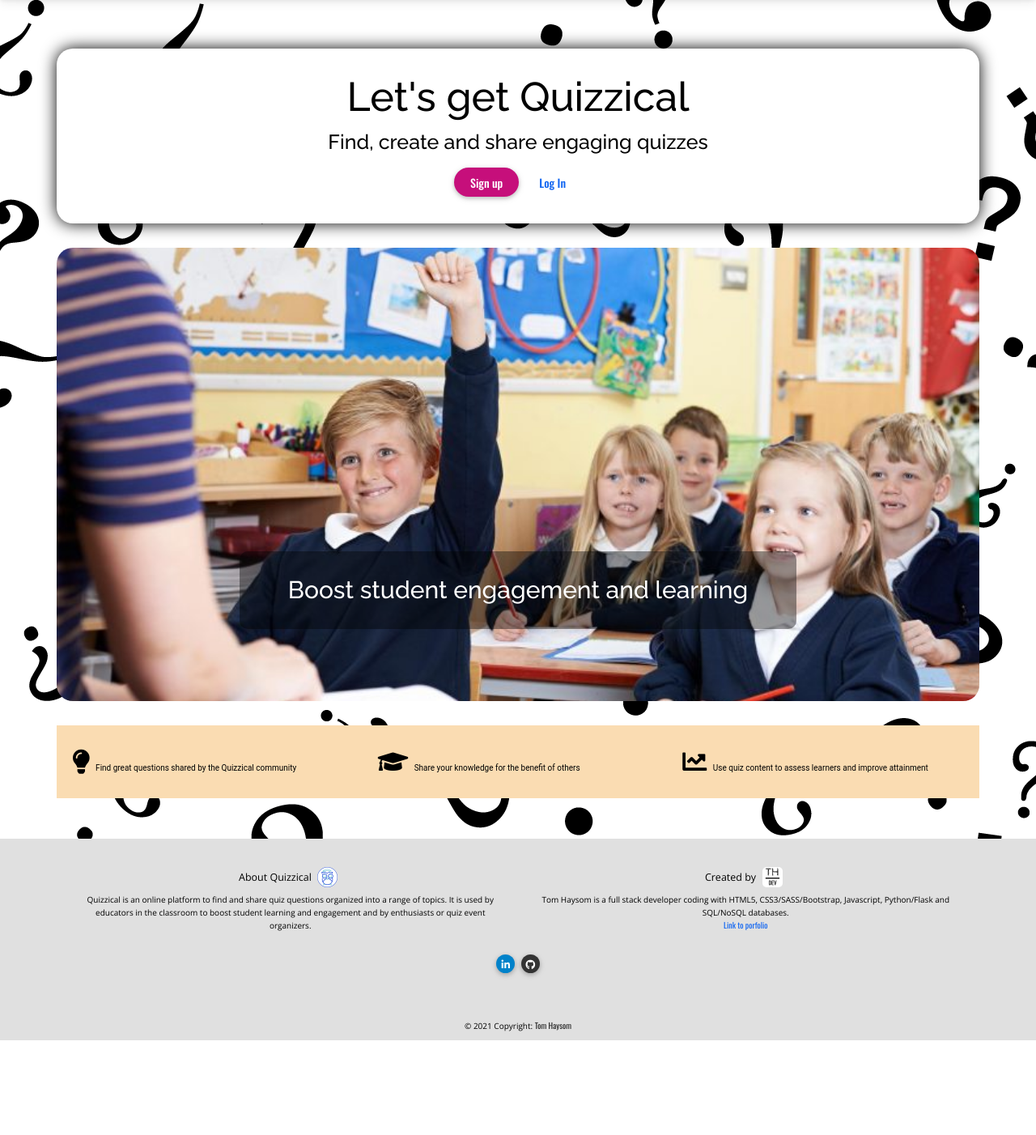
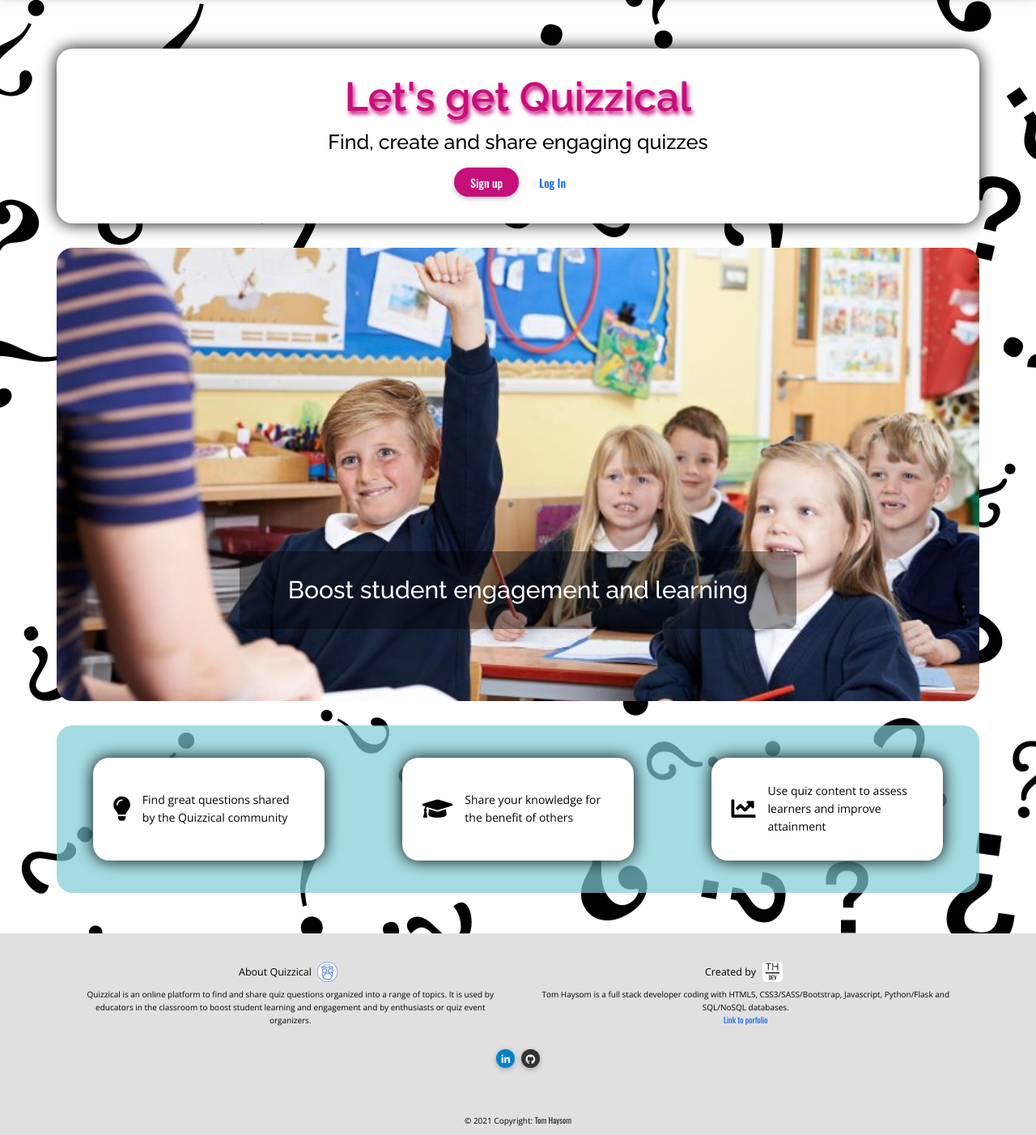
Before and after one commit to thaysom22/quizzical, a Flask app: page /landing in a window 1280 px wide. Shown: the part 67-1469 px from the top of the page at 81% size. Before the commit the page ends 1352 px from the top, so only its background shows below. Run offline with Flask 2, Linux system fonts and the light colour scheme; style sheets or scripts are compiled from the project's sources; some libraries are stand-ins or nearby versions.

Commit message:
feat: add landing page list of benefits section

```diff
--- a/static/css/style.css
+++ b/static/css/style.css
@@ -35,6 +35,9 @@ a {
 }
 .jumbotron h1 {
   font-size: 4rem;
+  text-shadow: 0.2rem 0.4rem 0.5rem #C60F7B;
+  color: #C60F7B;
+  font-weight: 600;
 }
 .jumbotron h4 {
   font-size: 2.5rem;
@@ -48,6 +51,17 @@ a {
   color: #FFFFFF;
   font-family: "Raleway", sans-serif;
   text-align: center;
+}
+
+.benefit span {
+  font-family: "Open Sans", sans-serif;
+  font-size: 1.4em;
+}
+.benefit.light-blue span {
+  color: #FFFFFF;
+}
+.benefit.light-wheat span {
+  color: #000000;
 }
 
 /* ******* MIXINS ******* */
@@ -160,11 +174,22 @@ footer .footer-inner-wrapper {
 }
 
 .benefits-wrapper {
-  background-color: #FADCB2;
+  background-color: rgba(127, 206, 215, 0.7);
 }
-.benefits-wrapper .benefits-icon {
+
+.benefit {
+  box-shadow: 0 0 2rem;
+  border-radius: 2rem;
+  padding: 2rem;
+  margin: 1.5rem 0;
+  background-color: #FFFFFF;
+}
+.benefit .benefits-icon {
   font-size: 3rem;
   padding: 0.5rem;
+}
+.benefit span {
+  padding: 1rem;
 }
 
 /* ******* MEDIA QUERIES ******* */
@@ -175,11 +200,21 @@ footer .footer-inner-wrapper {
     box-shadow: 0 0 2rem;
     border-radius: 2rem;
   }
+
+  .benefit {
+    justify-content: center;
+  }
 }
 /* medium screen sizes and above */
 @media screen and (min-width: 768px) {
   .jumbotron h1 {
     font-size: 5rem;
+  }
+
+  .benefits-wrapper .benefit {
+    max-width: 60%;
+    margin-left: auto;
+    margin-right: auto;
   }
 }
 /* large screen sizes and above */
@@ -191,4 +226,10 @@ footer .footer-inner-wrapper {
     border-radius: 2rem;
     min-height: 70vh;
   }
-}/*# sourceMappingURL=style.css.map */
+
+  .benefits-wrapper {
+    border-radius: 2rem;
+  }
+}
+
+/*# sourceMappingURL=style.css.map */
--- a/static/scss/helpers/_fonts.scss
+++ b/static/scss/helpers/_fonts.scss
@@ -8,6 +8,9 @@ a {
     font-family: $heading;
     h1 {
         font-size: 4rem;
+        text-shadow: .2rem .4rem .5rem $magenta;
+        color: $magenta;
+        font-weight: 600;
     }
     h4 {
         font-size: 2.5rem;
@@ -25,3 +28,20 @@ a {
         text-align: center;
     }
 }
+
+.benefit {
+    span {
+        font-family: $main;
+        font-size: 1.4em;
+    }
+    &.light-blue {
+        span {
+            color: $white;
+        }
+    }
+    &.light-wheat {
+        span {
+            color: $black;
+        }
+    }
+}
--- a/static/scss/helpers/_variables.scss
+++ b/static/scss/helpers/_variables.scss
@@ -10,6 +10,8 @@ $magenta: #C60F7B;
 $persian-blue: #0839D9;
 $middle-blue: #80CED7;
 $wheat: #FADCB2;
+$wheat-translucent: rgba(250, 220, 178, 0.7);
+$middle-blue-translucent: rgba(127, 206, 215, 0.7);
 $gray: #E0E0E0;
 $white: #FFFFFF;
 
--- a/static/scss/pages/_landingpage.scss
+++ b/static/scss/pages/_landingpage.scss
@@ -24,9 +24,19 @@
 }
 
 .benefits-wrapper {
-    background-color: $wheat;
+    background-color: $middle-blue-translucent;
+    }
+    .benefit{
+        @include container-box-shadow();
+        padding: 2rem;
+        margin: 1.5rem 0;
+        background-color: $white;
+
     .benefits-icon {
         font-size: 3rem;
         padding: .5rem;
     }
+    span {
+        padding: 1rem;
+    }
 }
--- a/static/scss/pages/_mediaqueries.scss
+++ b/static/scss/pages/_mediaqueries.scss
@@ -5,6 +5,9 @@
     /* add border radius and box shadow */
     .jumbotron {
         @include container-box-shadow();
+    }
+    .benefit {
+        justify-content: center;
     }
 }
 
@@ -15,6 +18,14 @@
             font-size: 5rem;
         }
     }
+    .benefits-wrapper {
+        .benefit {
+            max-width: 60%;
+            margin-left: auto;
+            margin-right: auto;
+        }
+    }
+
 }
 
 /* large screen sizes and above */
@@ -26,4 +37,8 @@
             min-height: 70vh;
         }
     }
+    .benefits-wrapper {
+        border-radius: 2rem;
+    }
+
 }
--- a/templates/layout/base.html
+++ b/templates/layout/base.html
@@ -17,7 +17,7 @@
         crossorigin="anonymous"
     />
     <!-- custom css for all templates-->
-    <link rel="stylesheet" href="{{ url_for('static', filename='css/style.min.css') }}" type="text/css">
+    <link rel="stylesheet" href="{{ url_for('static', filename='css/style.css') }}" type="text/css">
     <!-- favicon credit: https://favicon.io/favicon-converter/ for optimization and https://www.freelogodesign.org/ for icon -->
     <link rel="apple-touch-icon" sizes="180x180" href="{{ url_for('static', filename='img/favicons/apple-touch-icon.png') }}">
     <link rel="icon" type="image/png" sizes="32x32" href="{{ url_for('static', filename='img/favicons/favicon-32x32.png') }}">
--- a/templates/pages/landing.html
+++ b/templates/pages/landing.html
@@ -21,17 +21,17 @@
     </div>
 </div>
 <!-- List of benefits -->
-<div class="benefits-wrapper container-lg my-5">
-    <div class="row py-4 px-2">
-        <div class="col-12 col-lg-4 p-3">
+<div class="benefits-wrapper container-lg my-5 p-3 px-lg-0">
+    <div class="row py-4 px-2 justify-content-lg-between">
+        <div class="benefit d-flex align-items-center col-12 col-lg-3">
             <i class="fas fa-lightbulb benefits-icon"></i>
             <span>Find great questions shared by the Quizzical community</span>
         </div>
-        <div class="col-12 col-lg-4 p-3">
+        <div class="benefit d-flex align-items-center col-12 col-lg-3">
             <i class="fas fa-graduation-cap benefits-icon"></i>
             <span>Share your knowledge for the benefit of others</span>
         </div>
-        <div class="col-12 col-lg-4 p-3">
+        <div class="benefit d-flex align-items-center col-12 col-lg-3">
             <i class="fas fa-chart-line benefits-icon"></i>
             <span>Use quiz content to assess learners and improve attainment</span>
         </div>
```
Also changed, not shown: 1 other file.
